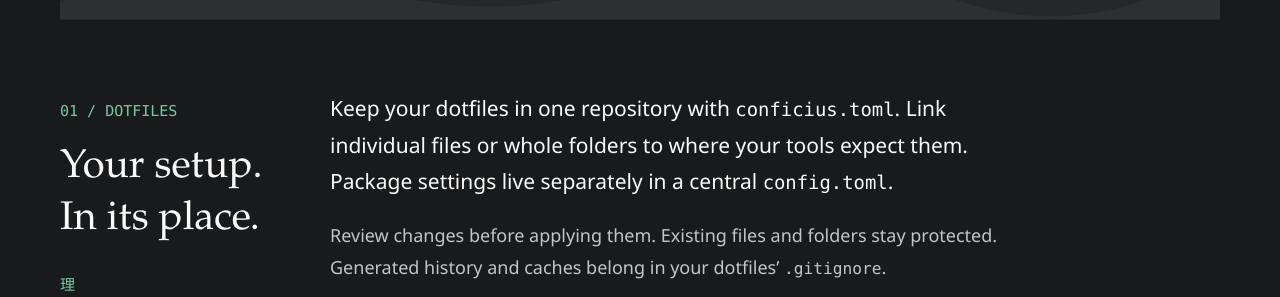
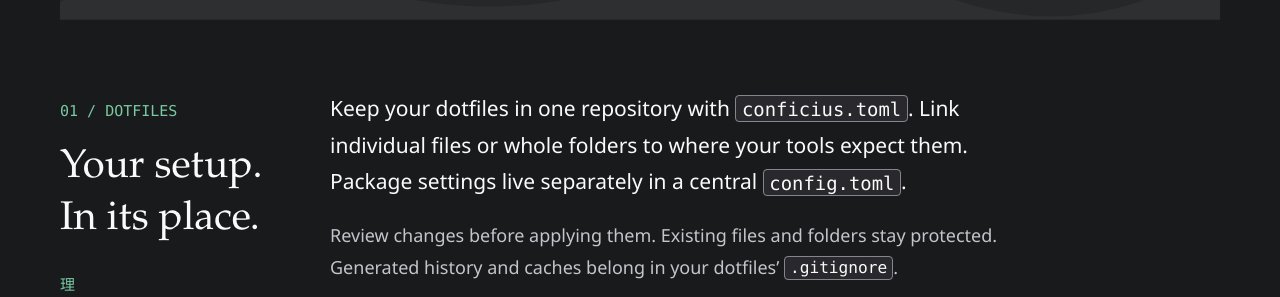
Before and after one commit to jccguimaraes/conficius, a plain HTML site: page docs/index.html in a window 1280 px wide. Shown: the part 740-1037 px from the top of the page. Drawn offline with Linux system fonts and the light colour scheme.

Commit message:
style: improve inline code contrast on website

```diff
--- a/docs/assets/site.css
+++ b/docs/assets/site.css
@@ -43,6 +43,7 @@
     p { margin: 0 0 1rem; }
     code, pre, kbd { font-family: ui-monospace, SFMono-Regular, Consolas, monospace; }
     code { font-size: .9em; overflow-wrap: anywhere; }
+    :not(pre) > code { color: var(--ink); background: var(--wash); border: 1px solid var(--rule); border-radius: .2rem; padding: .08em .3em; }
     pre { background: var(--wash); padding: 1rem 1.2rem; margin: 1rem 0; font-size: .78rem; line-height: 1.9; overflow-x: auto; }
     pre code { font-size: inherit; overflow-wrap: normal; }
     pre code .syntax-command, pre code .syntax-section { color: var(--accent); font-weight: 700; }
```
